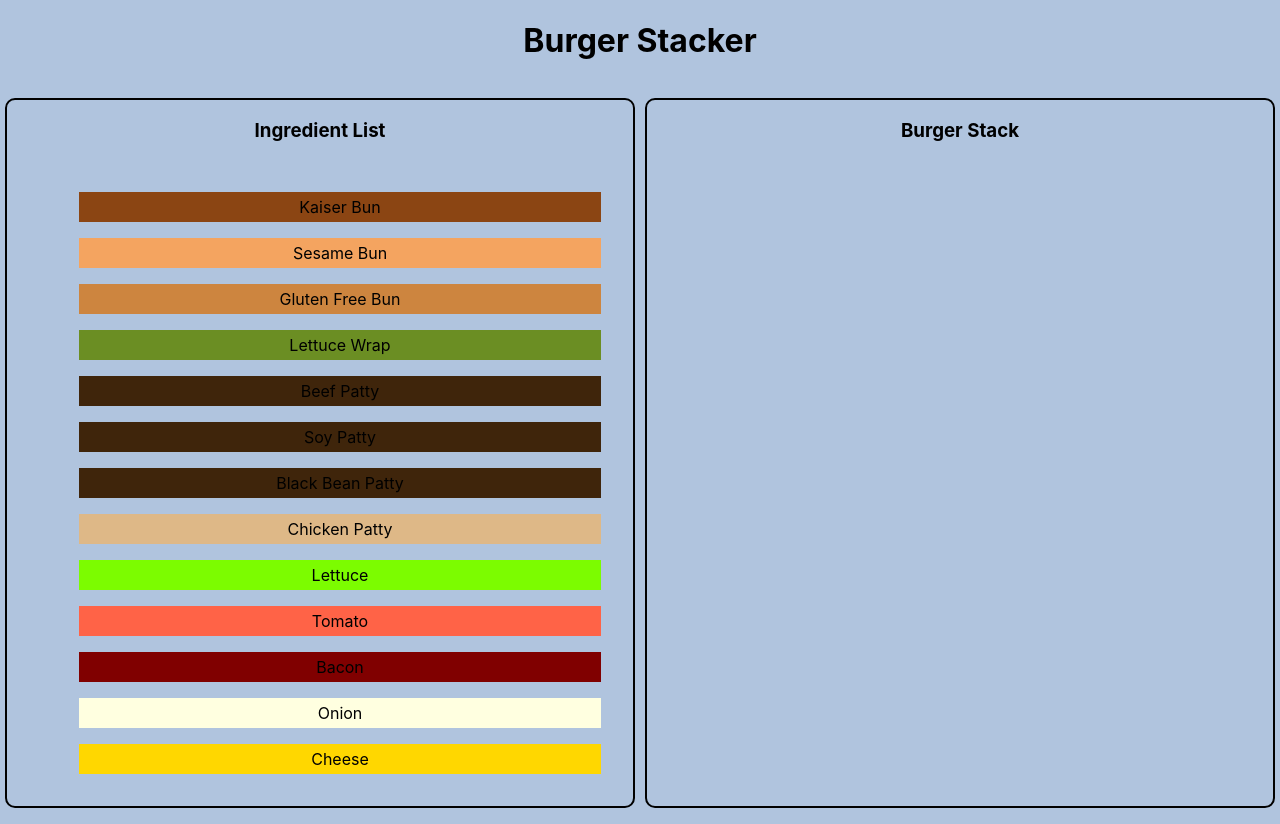
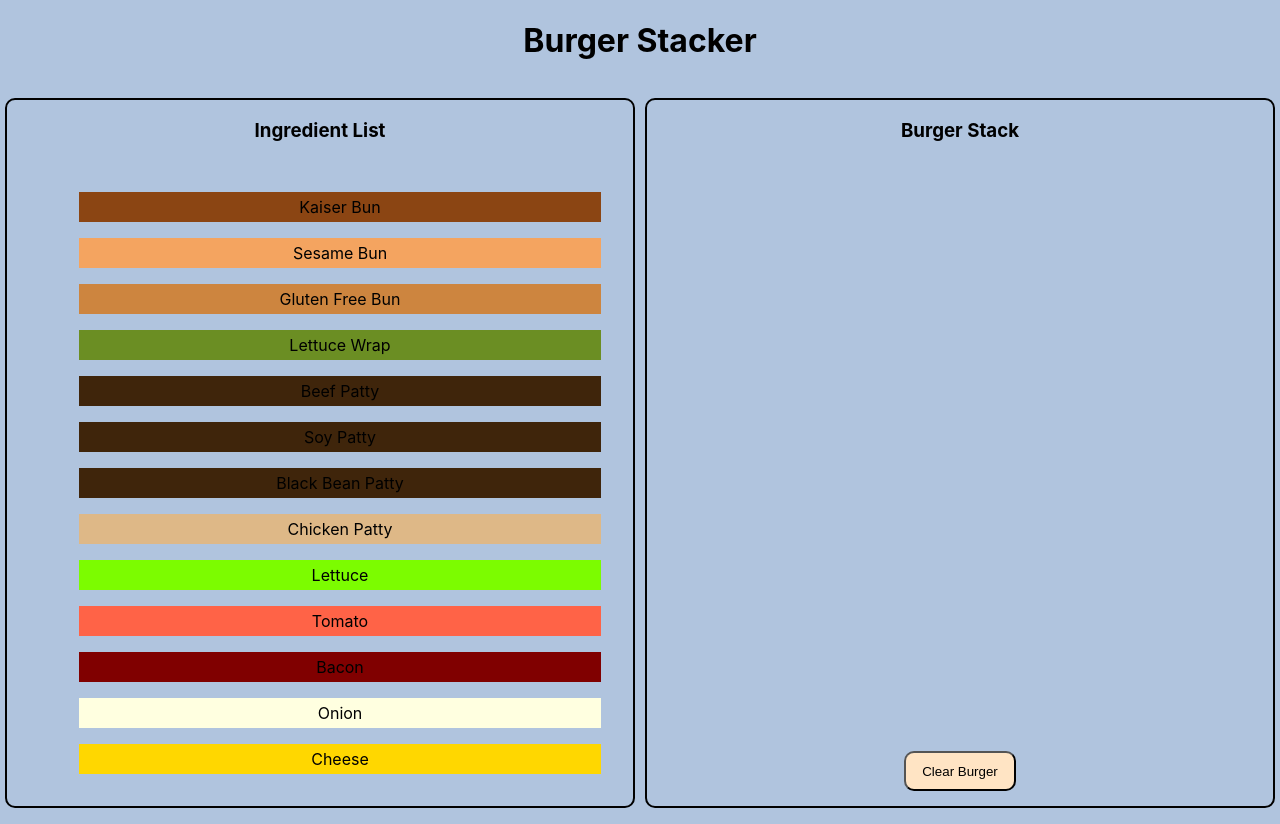
Before and after one commit to BeccaK8/burger-stacker, a React (Create React App) app: page / in a window 1280 px wide. Built offline with nearby package versions, Linux system fonts and the light colour scheme.

Commit message:
clear the burger

```diff
--- a/src/App.css
+++ b/src/App.css
@@ -27,3 +27,12 @@ p {
   padding: 0 2em;
   width: 45%;
 }
+
+button {
+  margin: 15px;
+  height: 40px;
+  width: 20%;
+  align-self: center;
+  border-radius: 10px;
+  background-color: bisque;
+}
--- a/src/BurgerPane.js
+++ b/src/BurgerPane.js
@@ -27,6 +27,7 @@ export default class BurgerPane extends Component {
                 <ul>
                     { burgerBits }
                 </ul>
+                <button onClick={this.props.clear}>Clear Burger</button>
             </section>
         );
     }
--- a/src/BurgerStacker.js
+++ b/src/BurgerStacker.js
@@ -54,9 +54,17 @@ export default class BurgerStacker extends Component {
         // class compoonnets use a special method to update their state
         // this method is called "setState"
         // setState is expecting an object, and within that object, we can refer to an individual piece of state to update
+        // the line in there is saying , grab all the burgerIngredients, keep them in the array, and add the new ingredient to the front of the array
         this.setState({
             burgerIngredients: [{ name: ingName, color: ingColor}, ...this.state.burgerIngredients]
         });
+    }
+
+    // this clears the burgerIngredients array, effectively clearing the burger
+    clearBurger = () => {
+        this.setState({
+            burgerIngredients: []
+        })
     }
 
 
@@ -75,6 +83,7 @@ export default class BurgerStacker extends Component {
                     />
                     <BurgerPane
                         ingredients={this.state.burgerIngredients}
+                        clear={this.clearBurger}
                     />
                 </div>
             </>
```
